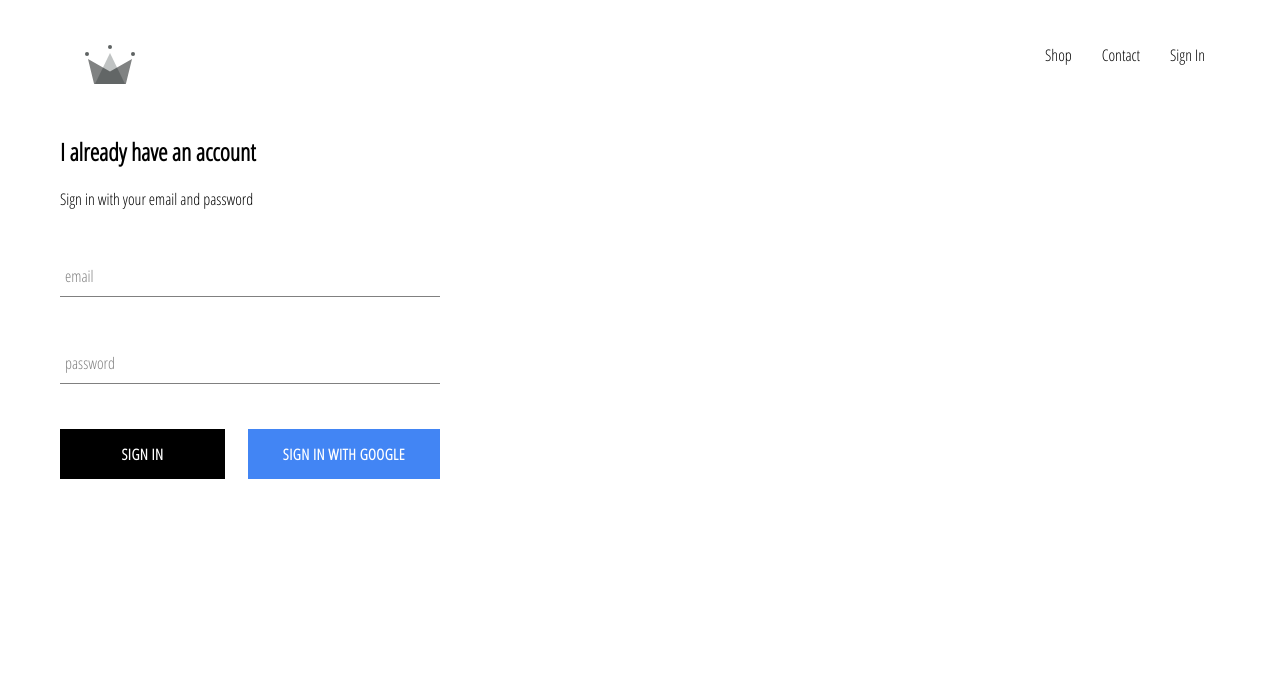
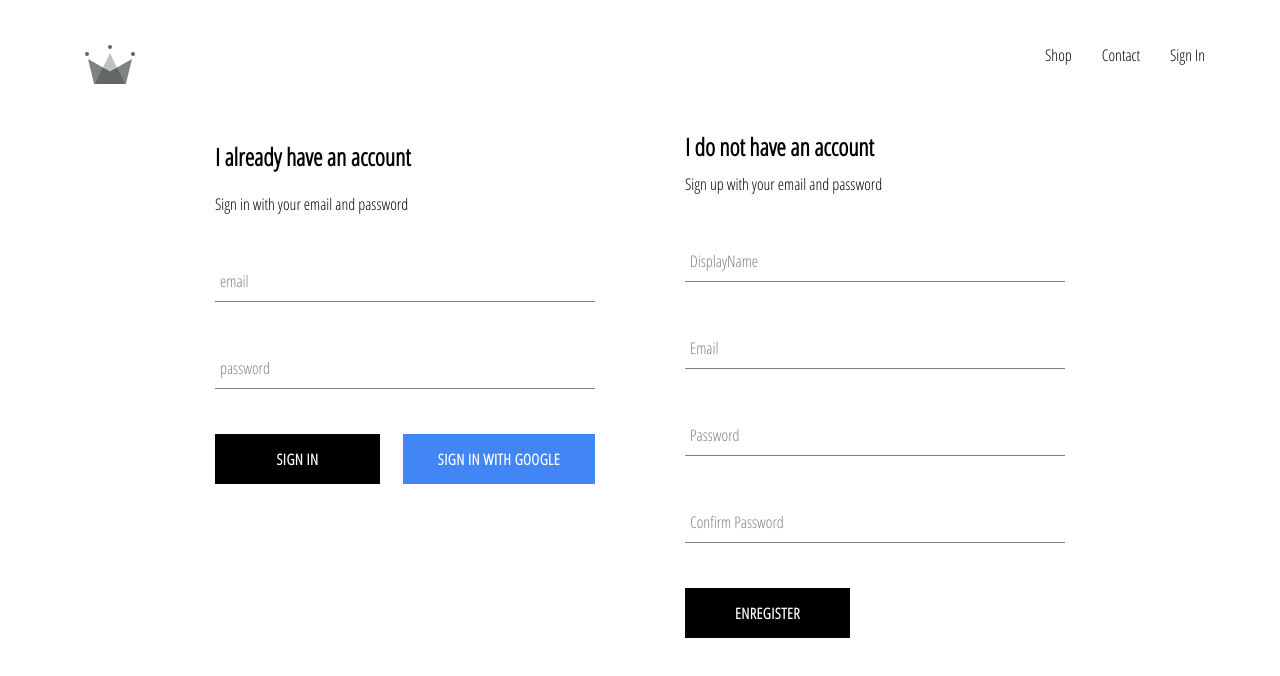
Before and after one commit to JSharetec/crwn-clothing, a React (Create React App) app: page /signin in a window 1280 px wide. Shown: the top 676 px of the page. Built offline with nearby package versions, Linux system fonts and the light colour scheme; no server answers.

Commit message:
Implementation du sign-up

```diff
--- a/src/App.js
+++ b/src/App.js
@@ -5,7 +5,7 @@
 import ShopPage from './pages/shop/shoppage.component';
 import SignInSignOutPage from './pages/sign-in-and-sign-out/sign-in-and-sign-out.component'
 import Header from './components/header/header.component'
-import {auth} from './firebase/firebase.utils'
+import {auth, createUserProfileDocument } from './firebase/firebase.utils'
 
 class App extends React.Component {
 
@@ -17,11 +17,23 @@
 }
 unsubscriptionFromAuth =  null;
 componentDidMount() {
-  this.unsubscriptionFromAuth = auth.onAuthStateChanged(user => {
-    this.setState({
-      currentUser : user
-    });
-    console.log(user);
+  this.unsubscriptionFromAuth = auth.onAuthStateChanged( async userAuth => {
+    if(userAuth) {
+      const userRef = await  createUserProfileDocument(userAuth);
+      userRef.onSnapshot(snapShot => {
+        this.setState({
+          currentUser: snapShot.id,
+          ...snapShot.data()
+        }, () => {
+          console.log(this.state);})
+
+      });
+
+    } else {
+      this.setState({
+        currentUser:null
+      })
+    }
   })
 }
 
--- a/src/components/form-input/form-input.component.jsx
+++ b/src/components/form-input/form-input.component.jsx
@@ -1,17 +1,21 @@
-import React from 'react'
-import './form-input.styles.scss'
 
-const FormInput = ({handleChange, label, ...otherProps}) => (
-    <div className = "group">
+import React from 'react';
 
-        <input className='form-input' onChange={handleChange} {...otherProps}/>
-        {
-            label ?
-            (<label className={`${otherProps.value.length}?'shrink': '' form-input-label`} >
-            { label}
-            </label>) :
-            null
-        }
-    </div>
-)
+import './form-input.styles.scss';
+
+const FormInput = ({ handleChange, label, ...otherProps }) => (
+  <div className='group'>
+    <input className='form-input' onChange={handleChange} {...otherProps} />
+    {label ? (
+      <label
+        className={`${
+          otherProps.value.length ? 'shrink' : ''
+        } form-input-label`}
+      >
+        {label}
+      </label>
+    ) : null}
+  </div>
+);
+
 export default FormInput;
--- /dev/null
+++ b/src/components/sign-up/sign-up.component.jsx
@@ -0,0 +1,98 @@
+import React from 'react'
+import './sign-up.styles.scss'
+
+import FormInput from '../form-input/form-input.component'
+import CustomButton from '../custom-button/custom-button.component'
+
+import  {auth, createUserProfileDocument} from '../../firebase/firebase.utils';
+
+class SignUp extends React.Component {
+
+    constructor(){
+        super();
+
+        this.state = {
+            displayName:'',
+            email: '',
+            password: '',
+            confirmPassword:''
+        }
+    }
+
+    handleSubmit =  async event => {
+        event.preventDefault();
+        const {displayName,email,password,confirmPassword} = this.state;
+        if(password !== confirmPassword) {
+            alert('Password don\'t match');
+            return;
+        } else {
+
+            try {
+                const {user} = await auth.createUserWithEmailAndPassword(email,password)
+                await createUserProfileDocument(user, {displayName});
+                this.setState({
+                    displayName:'',
+                    email: '',
+                    password: '',
+                    confirmPassword:''
+                });
+            } catch (error) {
+                console.log('erreur lors de la creation ', error.message);
+            }
+        }
+    }
+    handleChange = event => {
+        const  {value, name} = event.target;
+        this.setState({[name] : value});
+    }
+
+    render (){
+        const {displayName,email,password,confirmPassword} = this.state;
+        return (
+            <div className="sign-up">
+                <h2 className="title">I do not have an account </h2>
+                <span> Sign up with your email and password</span>
+                <form className="sign-up-form" onSubmit={this.handleSubmit}>
+                    <FormInput
+                    type="text"
+                    name="displayName"
+                    value = {displayName}
+                    onChange= {this.handleChange}
+                    label= 'DisplayName'
+                    required
+                    >
+                    </FormInput>
+                    <FormInput
+                    type="email"
+                    name="email"
+                    value = {email}
+                    onChange= {this.handleChange}
+                    label= 'Email'
+                    required
+                    >
+                    </FormInput>
+                    <FormInput
+                    type="password"
+                    name="password"
+                    value = {password}
+                    onChange= {this.handleChange}
+                    label= 'Password'
+                    required
+                    >
+                    </FormInput>
+                    <FormInput
+                    type="password"
+                    name="confirmPassword"
+                    value = {confirmPassword}
+                    onChange= {this.handleChange}
+                    label= 'Confirm Password'
+                    required
+                    >
+                    </FormInput>
+                    <CustomButton  type='Submit'> Enregister </CustomButton>
+                </form>
+            </div>
+        )
+    }
+}
+export default SignUp;
--- /dev/null
+++ b/src/components/sign-up/sign-up.styles.scss
@@ -0,0 +1,9 @@
+.sign-up {
+  display: flex;
+  flex-direction: column;
+  width: 380px;
+
+  .title {
+    margin: 10px 0;
+  }
+}
--- a/src/firebase/firebase.utils.js
+++ b/src/firebase/firebase.utils.js
@@ -13,7 +13,34 @@
     measurementId: "G-P52LZ53H5Y"
   };
 
+
+
   firebase.initializeApp(config);
+  export const createUserProfileDocument = async (userAuth, additionalData) => {
+    if(!userAuth)
+      return ;
+
+  const userRef = firestore.doc(`users/${userAuth.uid}`)
+  const snapShot = await userRef.get();
+
+
+   if(!snapShot.exists) {
+     const {displayName, email} = userAuth;
+     const createdAt = new Date();
+
+     try {
+       await userRef.set({
+         displayName,
+         email,
+         createdAt,
+         ...additionalData
+       })
+     } catch (error) {
+       console.log('error creation utilisateur ', error.message);
+     }
+   }
+   return userRef;
+  }
 
   export const auth = firebase.auth();
   export const firestore = firebase.firestore();
--- a/src/pages/sign-in-and-sign-out/sign-in-and-sign-out.component.jsx
+++ b/src/pages/sign-in-and-sign-out/sign-in-and-sign-out.component.jsx
@@ -1,10 +1,12 @@
 import React from 'react';
-import './sign-in-and-sign-out.styles.scss';
+import './sign-in-and-sign-up.styles.scss';
 import SignIn from '../../components/sign-in/sign-in.component'
+import SignUp from '../../components/sign-up/sign-up.component'
 
 const SignInSignOutPage = () => (
-    <div className='sign-in-and-sign-out'>
+    <div className='sign-in-and-sign-up'>
     <SignIn/>
+    <SignUp/>
     </div>
 )
 
--- /dev/null
+++ b/src/pages/sign-in-and-sign-out/sign-in-and-sign-up.styles.scss
@@ -0,0 +1,6 @@
+.sign-in-and-sign-up {
+  width: 850px;
+  display: flex;
+  justify-content: space-between;
+  margin: 30px auto;
+}
```
Also changed, not shown: src/pages/sign-in-and-sign-out/sign-in-and-sign-out.styles.scss (deleted).
